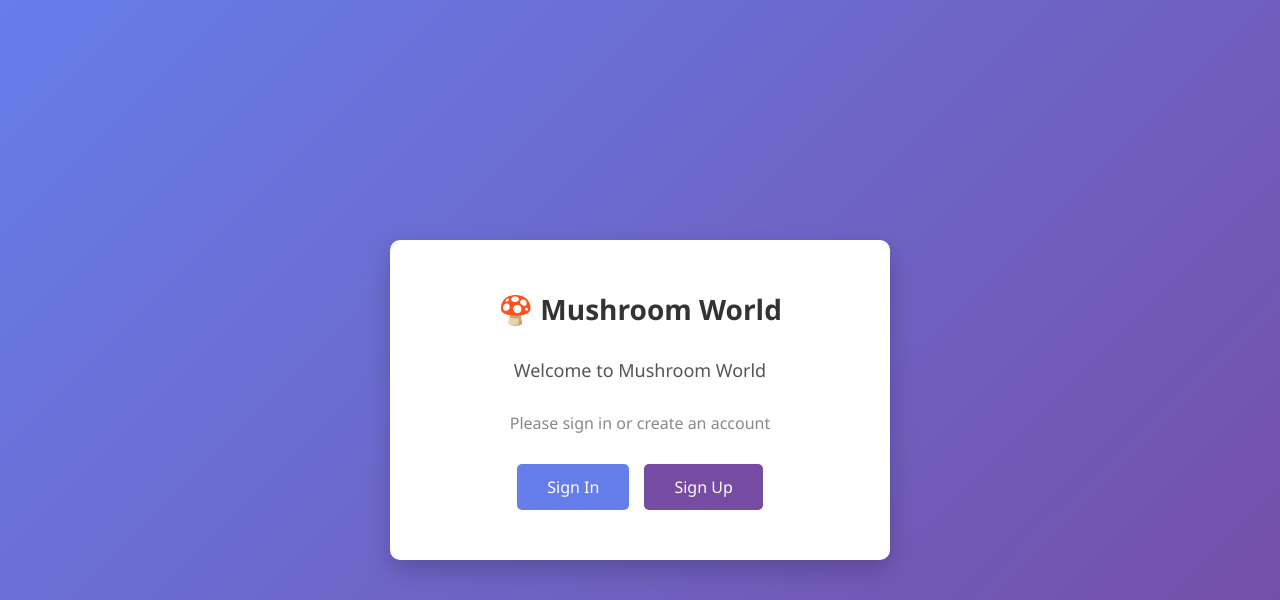
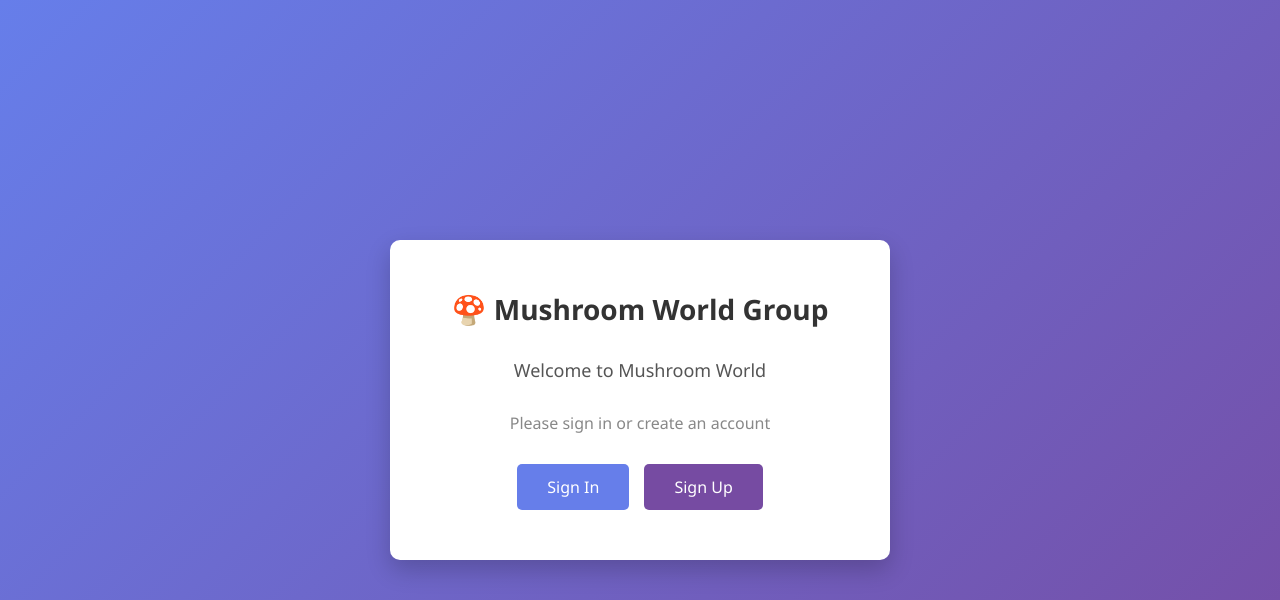
Before and after one commit to AshishSingh2002/MW_login, a Django app: page / in a window 1280 px wide. Shown: the top 600 px of the page. Run offline with Django 3.2, Linux system fonts and the light colour scheme.

Commit message:
some changes in html

```diff
--- a/templates/authentication/index.html
+++ b/templates/authentication/index.html
@@ -4,7 +4,7 @@
     <meta charset="UTF-8">
     <meta http-equiv="X-UA-Compatible" content="IE=edge">
     <meta name="viewport" content="width=device-width, initial-scale=1.0">
-    <title>Home - Mushroom World</title>
+    <title>Home - Mushroom World </title>
     <style>
         * {
             margin: 0;
@@ -125,7 +125,7 @@
             </div>
         {% endfor %}
 
-        <h1>🍄 Mushroom World</h1>
+        <h1>🍄 Mushroom World Group</h1>
 
         {% if user.is_authenticated %}
             <div class="welcome-text">
```
Also changed, not shown: mushroomworld database.sqlite3.
